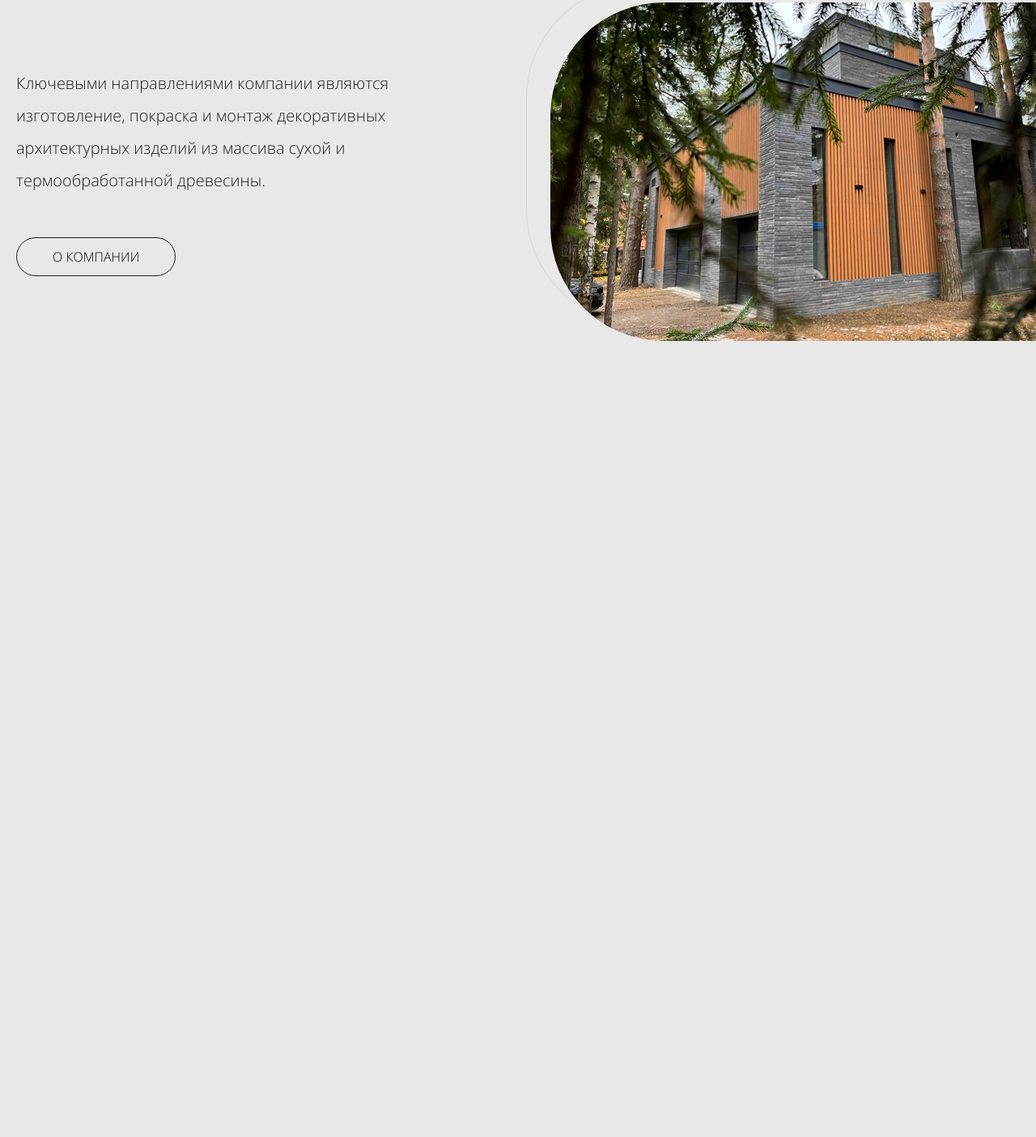
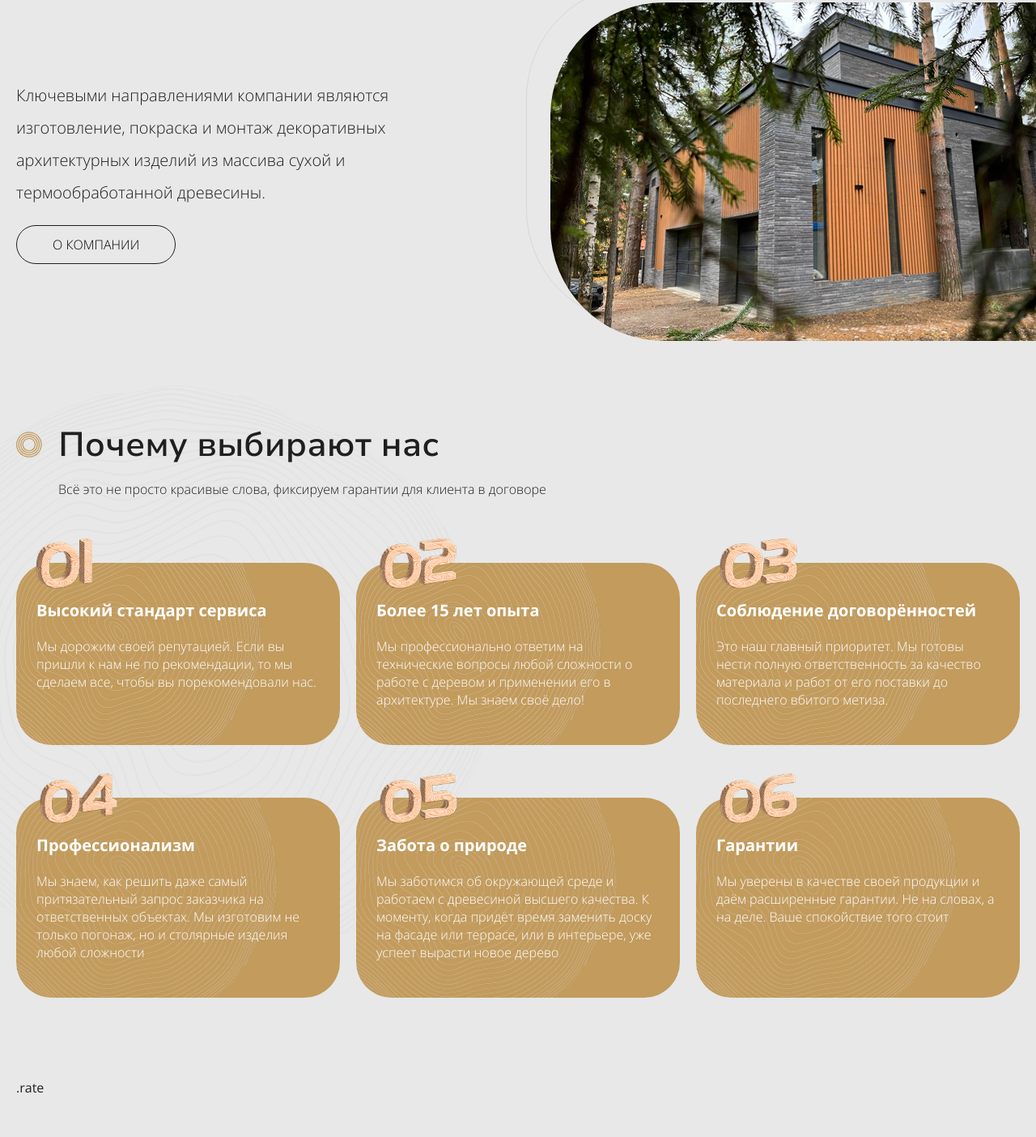
Before and after one commit to AzizSobirov/wooden-space.ru, an Astro site: page / in a window 1280 px wide. Shown: the part 1498-2902 px from the top of the page at 81% size. Before the commit the page ends 1969 px from the top, so only its background shows below. Built offline with nearby package versions, Linux system fonts and the light colour scheme; Astro itself is replaced by a stand-in of ours.

Commit message:
12.02.2025

```diff
--- a/src/assets/scss/styles.scss
+++ b/src/assets/scss/styles.scss
@@ -30,4 +30,4 @@
   }
 }
 
-// @include show(".products", true, false);
+// @include show(".rate", true, false);
--- a/src/components/blocks/Hero.astro
+++ b/src/components/blocks/Hero.astro
@@ -169,6 +169,15 @@
       grid-template-columns: repeat(3, 1fr);
       gap: rem(20);
 
+      @include media("lg") {
+        grid-template-columns: 1fr 1fr;
+      }
+      @include media("sm") {
+        margin-top: rem(30);
+        grid-template-columns: 1fr;
+        gap: rem(15);
+      }
+
       &::after {
         content: "";
         position: absolute;
@@ -180,15 +189,15 @@
         height: rem(750);
         background: url(/assets/img/wood-circle.svg) center/contain no-repeat;
         pointer-events: none;
-      }
 
-      @include media("lg") {
-        grid-template-columns: 1fr 1fr;
-      }
-      @include media("sm") {
-        margin-top: rem(30);
-        grid-template-columns: 1fr;
-        gap: rem(15);
+        @include media("lg") {
+          width: rem(500);
+          height: rem(500);
+        }
+        @include media("sm") {
+          width: rem(350);
+          height: rem(350);
+        }
       }
 
       &-item {
--- a/src/components/blocks/Products.astro
+++ b/src/components/blocks/Products.astro
@@ -92,7 +92,7 @@
         @include media("sm") {
           width: rem(140);
         }
-        @include media("xs") {
+        @include media("520px") {
           width: calc(100% / 2 - rem(12.5));
         }
       }
@@ -161,16 +161,38 @@
       justify-content: space-between;
       gap: rem(20);
 
+      @include media("lg") {
+        margin-top: rem(30);
+        flex-direction: column-reverse;
+      }
+      @include media("sm") {
+        margin-top: rem(20);
+      }
+
       &-text {
         width: 100%;
         max-width: rem(520);
         gap: rem(50);
 
-        @include media("1025px", min-width) {
+        @include media("769px", min-width) {
           .text-p {
             font-size: rem(20);
             line-height: 200%;
           }
+        }
+        @include media("xl") {
+          max-width: rem(480);
+
+          .text-p {
+            line-height: 1.8;
+          }
+        }
+        @include media("1080px") {
+          max-width: rem(380);
+        }
+        @include media("lg") {
+          max-width: 100%;
+          gap: rem(30);
         }
       }
 
@@ -201,12 +223,38 @@
             left: rem(-30);
           }
         }
+        @include media("xl") {
+          left: rem(120);
+        }
+        @include media("lg") {
+          left: 0;
+          height: auto;
+          border-radius: rem(80);
+
+          &::before {
+            top: rem(-20);
+            left: rem(-20);
+          }
+        }
+        @include media("sm") {
+          border-radius: rem(30);
+
+          &::before {
+            top: rem(-10);
+            left: rem(-10);
+          }
+        }
 
         img {
           width: rem(830);
           height: 100%;
           object-fit: cover;
           border-radius: inherit;
+
+          @include media("lg") {
+            width: 100%;
+            height: auto;
+          }
         }
       }
     }
--- /dev/null
+++ b/src/components/blocks/Rate.astro
@@ -0,0 +1,14 @@
+---
+import { Section, Title, Image, Icon, Button } from "ui";
+---
+
+<!-- Rate -->
+<Section name="rate"> .rate </Section>
+
+<style lang="scss" is:global>
+  @use "scss/helpers" as *;
+
+  .rate {
+    position: relative;
+  }
+</style>
--- /dev/null
+++ b/src/components/blocks/WhyUs.astro
@@ -0,0 +1,169 @@
+---
+import { Section, Title, H4, P, Image, Icon, Button } from "ui";
+---
+
+<!-- W -->
+<Section name="whyus">
+  <div class="whyus__header">
+    <Title>Почему выбирают нас</Title>
+    <P>
+      Всё это не просто красивые слова, фиксируем гарантии для клиента в
+      договоре
+    </P>
+  </div>
+
+  <div class="whyus__list">
+    <div class="whyus__list-item group">
+      <Image src="icons/1.png" />
+      <H4>Высокий стандарт сервиса</H4>
+      <P>
+        Мы дорожим своей репутацией. Если вы пришли к нам не по рекомендации, то
+        мы сделаем все, чтобы вы порекомендовали нас.
+      </P>
+    </div>
+    <div class="whyus__list-item group">
+      <Image src="icons/2.png" />
+      <H4>Более 15 лет опыта</H4>
+      <P>
+        Мы профессионально ответим на технические вопросы любой сложности о
+        работе с деревом и применении его в архитектуре. Мы знаем своё дело!
+      </P>
+    </div>
+    <div class="whyus__list-item group">
+      <Image src="icons/3.png" />
+      <H4>Соблюдение договорённостей</H4>
+      <P>
+        Это наш главный приоритет. Мы готовы нести полную ответственность за
+        качество материала и работ от его поставки до последнего вбитого метиза.
+      </P>
+    </div>
+    <div class="whyus__list-item group">
+      <Image src="icons/4.png" />
+      <H4>Профессионализм</H4>
+      <P>
+        Мы знаем, как решить даже самый притязательный запрос заказчика на
+        ответственных объектах. Мы изготовим не только погонаж, но и столярные
+        изделия любой сложности
+      </P>
+    </div>
+    <div class="whyus__list-item group">
+      <Image src="icons/5.png" />
+      <H4>Забота о природе</H4>
+      <P>
+        Мы заботимся об окружающей среде и работаем с древесиной высшего
+        качества. К моменту, когда придёт время заменить доску на фасаде или
+        террасе, или в интерьере, уже успеет вырасти новое дерево
+      </P>
+    </div>
+    <div class="whyus__list-item group">
+      <Image src="icons/6.png" />
+      <H4>Гарантии </H4>
+      <P>
+        Мы уверены в качестве своей продукции и даём расширенные гарантии. Не на
+        словах, а на деле. Ваше спокойствие того стоит
+      </P>
+    </div>
+  </div>
+</Section>
+
+<style lang="scss" is:global>
+  @use "scss/helpers" as *;
+
+  .whyus {
+    position: relative;
+
+    &::before {
+      content: "";
+      position: absolute;
+      top: 0;
+      left: 50%;
+      transform: translate(-105%, 0);
+      z-index: -2;
+      width: rem(750);
+      height: rem(750);
+      background: url(/assets/img/wood-circle.svg) center/contain no-repeat;
+      pointer-events: none;
+
+      @include media("lg") {
+        width: rem(500);
+        height: rem(500);
+      }
+      @include media("sm") {
+        left: 65%;
+        width: rem(350);
+        height: rem(350);
+      }
+    }
+
+    .container {
+      display: flex;
+      flex-direction: column;
+      align-items: flex-start;
+      gap: rem(80);
+
+      @include media("sm") {
+        gap: rem(60);
+      }
+    }
+
+    &__header {
+      width: 100%;
+      display: flex;
+      flex-direction: column;
+      align-items: flex-start;
+      gap: rem(15);
+
+      @include media("sm") {
+        gap: rem(10);
+      }
+
+      .text-p {
+        margin-left: rem(52);
+
+        @include media("sm") {
+          margin-left: rem(42);
+          font-size: rem(14);
+        }
+      }
+    }
+
+    &__list {
+      width: 100%;
+      display: flex;
+      flex-wrap: wrap;
+      align-items: stretch;
+      justify-content: flex-start;
+      gap: rem(65) rem(20);
+
+      @include media("sm") {
+        gap: rem(45) rem(20);
+      }
+
+      &-item {
+        position: relative;
+        padding: rem(45) rem(25);
+        color: #fff;
+        background-color: var(--primary);
+        background-image: url(/assets/img/card-bg.png);
+        background-size: cover;
+        border-radius: rem(44);
+        flex: 1 0 rem(320);
+        gap: rem(10);
+
+        @include media("lg") {
+          flex-basis: rem(280);
+        }
+        @include media("xs") {
+          flex-basis: 100%;
+        }
+
+        img {
+          position: absolute;
+          top: rem(-30);
+          height: rem(62);
+          width: auto;
+        }
+      }
+    }
+  }
+</style>
--- a/src/components/blocks/index.ts
+++ b/src/components/blocks/index.ts
@@ -1,2 +1,4 @@
 export { default as Hero } from "./Hero.astro";
 export { default as Products } from "./Products.astro";
+export { default as WhyUs } from "./WhyUs.astro";
+export { default as Rate } from "./Rate.astro";
--- a/src/pages/index.astro
+++ b/src/pages/index.astro
@@ -1,12 +1,14 @@
 ---
 import App from "@/App.astro";
 import { Section, Image, Icon, H1, H2, H3, H4, Title } from "ui";
-import { Hero, Products } from "blocks";
+import { Hero, Products, WhyUs, Rate } from "blocks";
 ---
 
 <App title="Главная">
   <main>
     <Hero isMain />
     <Products />
+    <WhyUs />
+    <Rate />
   </main>
 </App>
```
Also changed, not shown: scripts/create.js (+5 -5 lines), public/assets/img/card-bg.png (added), public/assets/img/icons/1.png (added), public/assets/img/icons/2.png (added), public/assets/img/icons/3.png (added), public/assets/img/icons/4.png (added), public/assets/img/icons/5.png (added), public/assets/img/icons/6.png (added).
